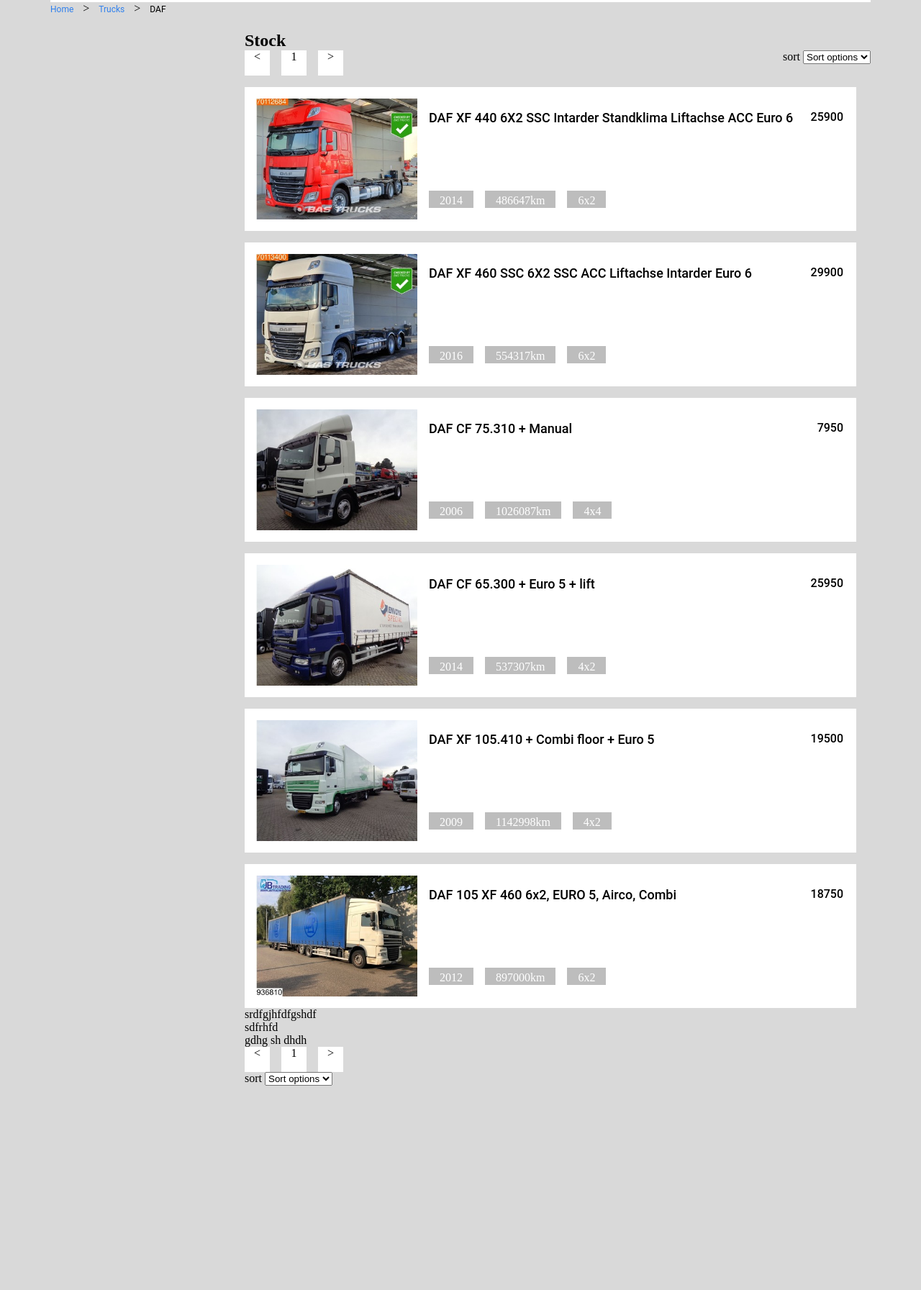
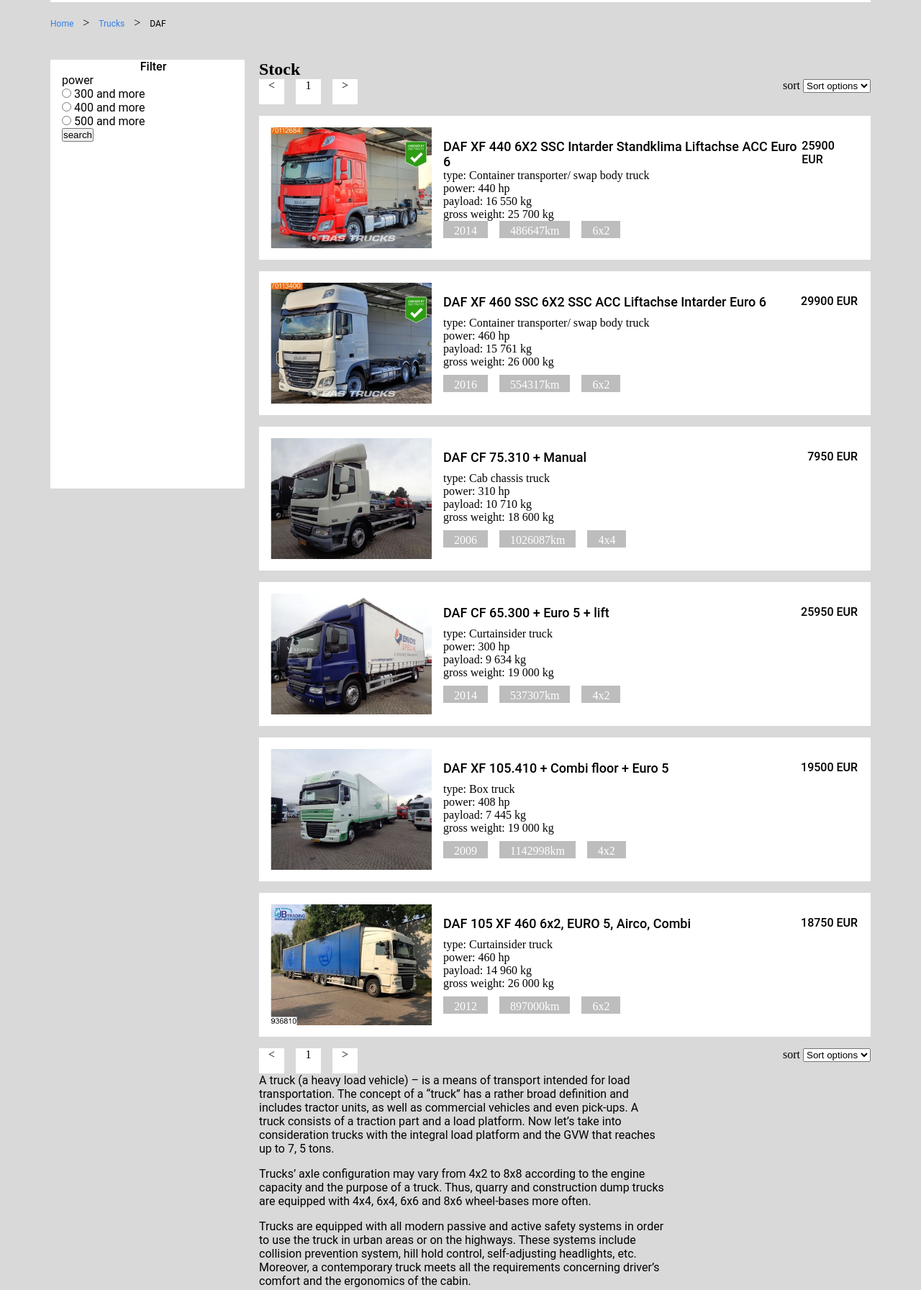
Before and after one commit to OlgaGre/Web-Marketing, a website built with webpack: page web/src/index.html in a window 1280 px wide. Shown: the part 167-1960 px from the top of the page at 72% size. Built offline with nearby package versions, Linux system fonts and the light colour scheme.

Commit message:
feat: filter

```diff
--- a/web/src/index.html
+++ b/web/src/index.html
@@ -29,7 +29,20 @@
             <li><a href="" class="link"></a></li> -->
           </ul>
         </div>
-        <aside id="filter"></aside>
+        <aside id="filter">
+          <div class="title">Filter</div>
+          <form>
+            <p>power</p>
+            <input type="radio" id="300" name="power" value="300">
+            <label for="300">300 and more</label><br>
+            <input type="radio" id="400" name="power" value="400">
+            <label for="400">400 and more</label><br>
+            <input type="radio" id="500" name="power" value="500">
+            <label for="500">500 and more</label><br>
+
+          </form>
+          <button id="search">search</button>
+        </aside>
         <main id="main">
           <h2>Stock</h2>
           <div class="paginationSort">
@@ -39,7 +52,7 @@
             </div>
             <div class="sort">
               <span>sort</span>
-              <select name="user_profile_color_1">
+              <select name="user_sort">
                 <option value="">Sort options</option>
                 <option value="1">popularity</option>
                 <option value="2">price</option>
@@ -64,24 +77,24 @@
                 </div> -->
               </div>
             </div>
-            <div class="page_text">
-              srdfgjhfdfgshdf
-              <p>sdfrhfd</p>
-              gdhg sh dhdh
-            </div>
+
             <div class="paginationSort">
               <div class="pagination">
                 <div class="pagination_left">&#60;</div>
                 <div class="pagination_right">&#62;</div>
               </div>
+              <div class="sort">
+                <span>sort</span>
+                <select name="user_sort">
+                  <option value="">Sort options</option>
+                  <option value="1">popularity</option>
+                  <option value="2">price</option>
+                </select>
+              </div>
             </div>
-            <div class="sort">
-              <span>sort</span>
-              <select name="user_profile_color_1">
-                <option value="">Sort options</option>
-                <option value="1">popularity</option>
-                <option value="2">price</option>
-              </select>
+
+            <div class="page_text" id="page_text">
+
             </div>
           </div>
         </main>
--- a/web/src/index.js
+++ b/web/src/index.js
@@ -171,14 +171,15 @@
   ],
 };
 const navMenu = document.getElementsByClassName("nav-menu-link");
-
+const btnSearch = document.getElementById('search')
 //console.log(navMenu);
 
 function fullThePage() {
   fullNav();
   fullBreadcrumbs();
   fullPagination();
-  fullStockItems()
+  fullStockItems();
+  fullTextPage();
 }
 
 function fullNav() {
@@ -197,40 +198,101 @@
 function fullPagination() {
   let numPagination = Math.ceil(json.stock.length / 6);
   let els = document.getElementsByClassName("pagination_left");
-  let divsForPagination = '';
+  let divsForPagination = "";
   for (let i = 1; i <= numPagination; i++) {
-    divsForPagination += `<div> ${i} </div>`
-    }
+    divsForPagination += `<div> ${i} </div>`;
+  }
   Array.prototype.forEach.call(els, function (el) {
-
-
     el.insertAdjacentHTML("afterend", divsForPagination);
   });
-
 }
 function fullStockItems() {
-  let stockItems = '';
+  let stockItems = "";
   for (let i = 0; i < 6; i++) {
-   stockItems += ` <div class="stock-item">
+    stockItems += ` <div class="stock-item">
    <img src="./${json.stock[i].image}" alt="">
    <div class="stock-content">
    <div class="firstLine">
      <div class="title">${json.stock[i].title}</div>
-     <div class="price">${json.stock[i].price}</div>
+     <div class="price">${json.stock[i].price}  ${json.stock[i].price_currency}</div>
      </div>
-
+     <div class="detailed">
+     <p>type: ${json.stock[i].type}</p>
+     <p>power: ${json.stock[i].power}  ${json.stock[i].power_measure}</p>
+     <p>payload: ${json.stock[i].payload}</p>
+     <p>gross weight: ${json.stock[i].gross_weight}</p>
+     </div>
      <div class="thirdLine">
      <div class="year">${json.stock[i].year}</div>
      <div class="mileage">${json.stock[i].mileage}${json.stock[i].mileage_measure}</div>
      <div class="axle_configuration">${json.stock[i].axle_configuration}</div>
    </div>
    </div>
-   </div>`
-
+   </div>`;
   }
 
-  document.getElementById("stockItems").insertAdjacentHTML("afterbegin", stockItems)
+  document
+    .getElementById("stockItems")
+    .insertAdjacentHTML("afterbegin", stockItems);
+}
+function fullTextPage() {
+  let page_text = "";
+  for (let i = 0; i < json.page_text.length; i++) {
+    page_text += `<p>${json.page_text[i].content}</p>`;
+  }
+  document
+    .getElementById("page_text")
+    .insertAdjacentHTML("afterbegin", page_text);
 }
 
+function cleanStock() {
+  document.getElementById('stockItems').innerHTML = ''
+}
+
+function filter() {
+  var checkRadio = document.querySelector(
+    'input[name="power"]:checked');
+    if(checkRadio == null) {
+    return
+  }
+  cleanStock();
+  let arrNeedStock = [];
+for (let i = 0; i < json.stock.length; i++) {
+if (json.stock[i].power > checkRadio.value ) {
+  arrNeedStock.push(json.stock[i])
+}
+
+}
+console.log(arrNeedStock)
+let needStockItems = "";
+  for (let i = 0; i < arrNeedStock.length; i++) {
+    needStockItems += ` <div class="stock-item">
+   <img src="./${arrNeedStock[i].image}" alt="">
+   <div class="stock-content">
+   <div class="firstLine">
+     <div class="title">${arrNeedStock[i].title}</div>
+     <div class="price">${arrNeedStock[i].price}  ${arrNeedStock[i].price_currency}</div>
+     </div>
+     <div class="detailed">
+     <p>type: ${arrNeedStock[i].type}</p>
+     <p>power: ${arrNeedStock[i].power}  ${arrNeedStock[i].power_measure}</p>
+     <p>payload: ${arrNeedStock[i].payload}</p>
+     <p>gross weight: ${arrNeedStock[i].gross_weight}</p>
+     </div>
+     <div class="thirdLine">
+     <div class="year">${arrNeedStock[i].year}</div>
+     <div class="mileage">${arrNeedStock[i].mileage}${arrNeedStock[i].mileage_measure}</div>
+     <div class="axle_configuration">${arrNeedStock[i].axle_configuration}</div>
+   </div>
+   </div>
+   </div>`;
+  }
+
+  document.getElementById("stockItems").insertAdjacentHTML("afterbegin", needStockItems);
+console.log(arrNeedStock)
+}
+
+
+btnSearch.addEventListener('click', filter)
 fullThePage();
 console.log(navMenu);
--- a/web/src/style.scss
+++ b/web/src/style.scss
@@ -34,11 +34,13 @@
 #main {
   grid-area: m;
 }
-*{
+
+* {
   margin: 0;
   padding: 0;
   box-sizing: border-box;
 }
+
 @media screen and (min-width: 1200px) {
   #container {
     display: grid;
@@ -58,6 +60,8 @@
 
     #container-between {
       display: grid;
+      grid-gap: 20px;
+
       grid-template-columns: 270px 1fr;
       grid-template-rows: 50px 40px 1758px;
       grid-template-areas:
@@ -129,53 +133,62 @@
     color: black;
   }
 }
-.paginationSort{
+
+.paginationSort {
   display: flex;
   justify-content: space-between;
-  .pagination{
+
+  .pagination {
     display: flex;
-    div{
+
+    div {
       width: 35px;
       height: 35px;
       background-color: white;
-      text-align: center ;
+      text-align: center;
       margin-right: 16px;
-      vertical-align: middle ;
+      vertical-align: middle;
     }
 
   }
 }
-.stock{
-  .stock-items{
+
+.stock {
+  margin-bottom: 16px;
+  .stock-items {
     margin-top: 16px;
     display: grid;
     grid-gap: 16px;
   }
 
-  .stock-item{
-    .stock-content{
+  .stock-item {
+    .stock-content {
       margin: 16px;
       display: flex;
       flex-direction: column;
       justify-content: space-between;
     }
+
     width: 850px;
     height: 200px;
     background-color: white;
     display: flex;
     padding: 16px;
-    .firstLine{
+
+    .firstLine {
       width: 576px;
       display: flex;
       justify-content: space-between;
-      .title{
+
+      .title {
         font-family: 'Roboto';
         font-style: normal;
         font-weight: 500;
         font-size: 18px;
         line-height: 21px;
       }
-      .price{
+
+      .price {
         font-family: 'Roboto';
         font-style: normal;
         font-weight: 500;
@@ -183,11 +196,12 @@
         line-height: 19px;
       }
     }
-    .thirdLine{
+
+    .thirdLine {
       display: flex;
       justify-content: left;
 
-      div{
+      div {
         height: 24px;
         background-color: $Borders;
         margin-right: 16px;
@@ -195,9 +209,46 @@
         color: white;
       }
     }
-    img{
+
+    img {
       width: 224px;
       height: 168px;
     }
   }
 }
+
+.page_text {
+  width: 565px;
+
+  p {
+    font-family: 'Roboto';
+    font-style: normal;
+    font-weight: 400;
+    font-size: 16px;
+    margin-bottom: 16px;
+  }
+}
+
+#filter {
+  width: 270px;
+  height: 596px;
+  background-color: white;
+  padding-left: 16px;
+
+  .title {
+    font-family: 'Roboto';
+    font-style: normal;
+    font-weight: 500;
+    font-size: 16px;
+    line-height: 19px;
+    text-align: center;
+  }
+
+  form {
+    font-family: 'Roboto';
+    font-style: normal;
+    font-weight: 400;
+    font-size: 16px;
+    line-height: 19px;
+  }
+}
```
Also changed, not shown: web/src/style.css, 1 other file. Lines whose indentation alone changed are shown as unchanged.
